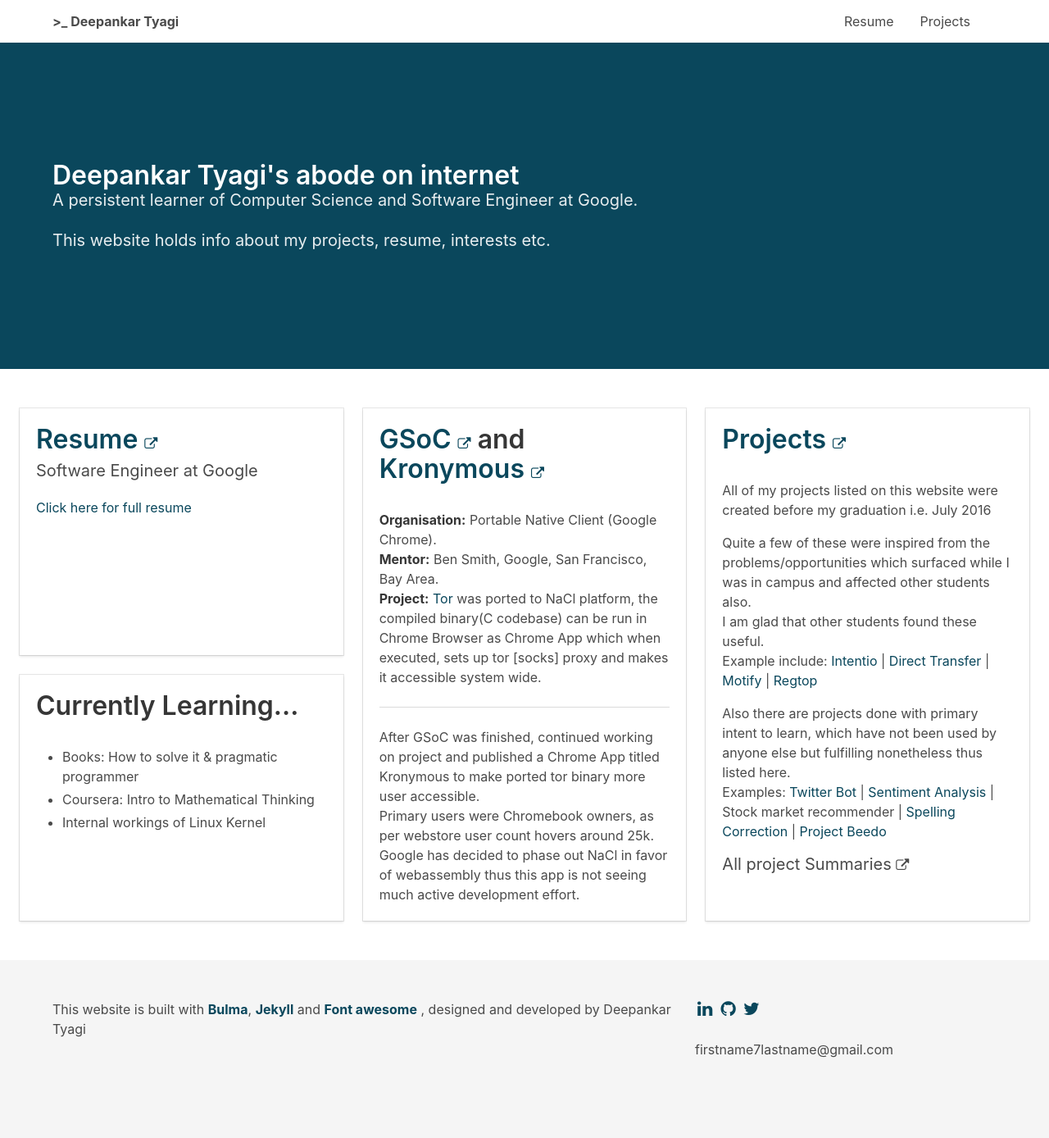
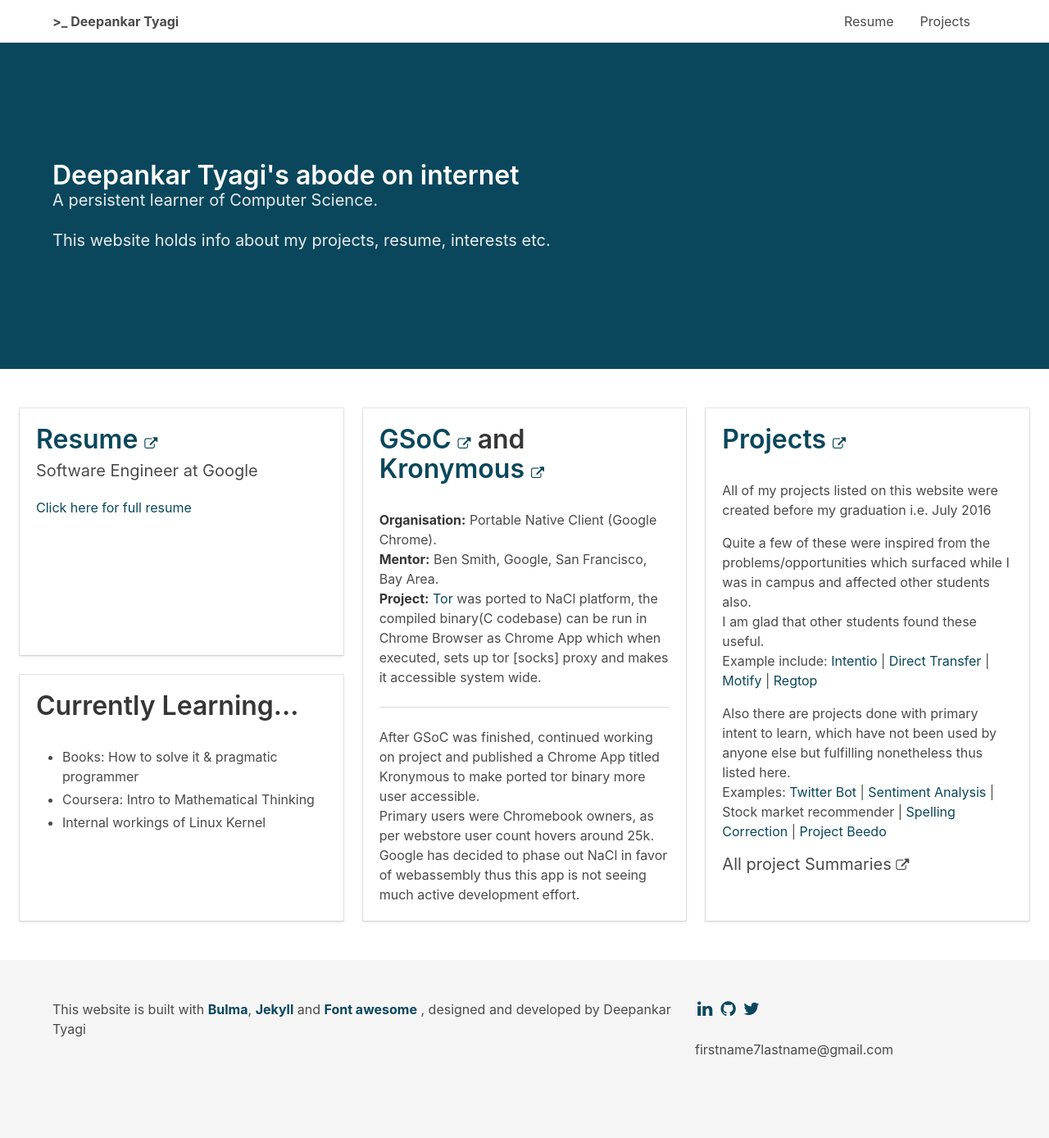
Before and after one commit to codebuff/codebuff.github.io, a Jekyll site: the page built from index.html, in a window 1280 px wide. Shown: the whole page at 82% size. Built offline with Jekyll 4.4.1, drawn with Linux system fonts in a browser that asks for light colours.

Commit message:
Update index.html

```diff
--- a/index.html
+++ b/index.html
@@ -11,7 +11,7 @@
 
             </h1>
             <h2 class="subtitle">
-                A persistent learner of Computer Science and Software Engineer at Google.
+                A persistent learner of Computer Science.
             </h2>
             <p class="subtitle">
                 This website holds info about my projects, resume, interests etc.
```
